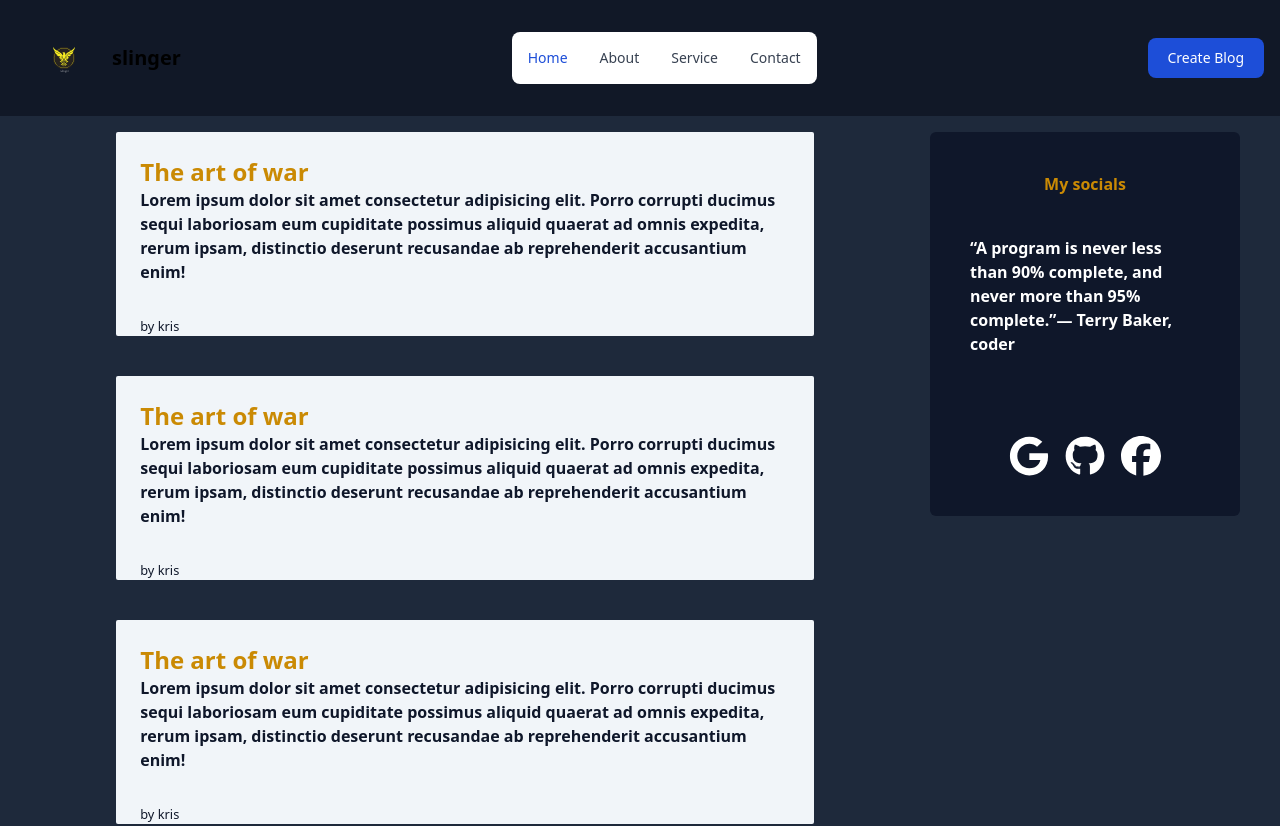
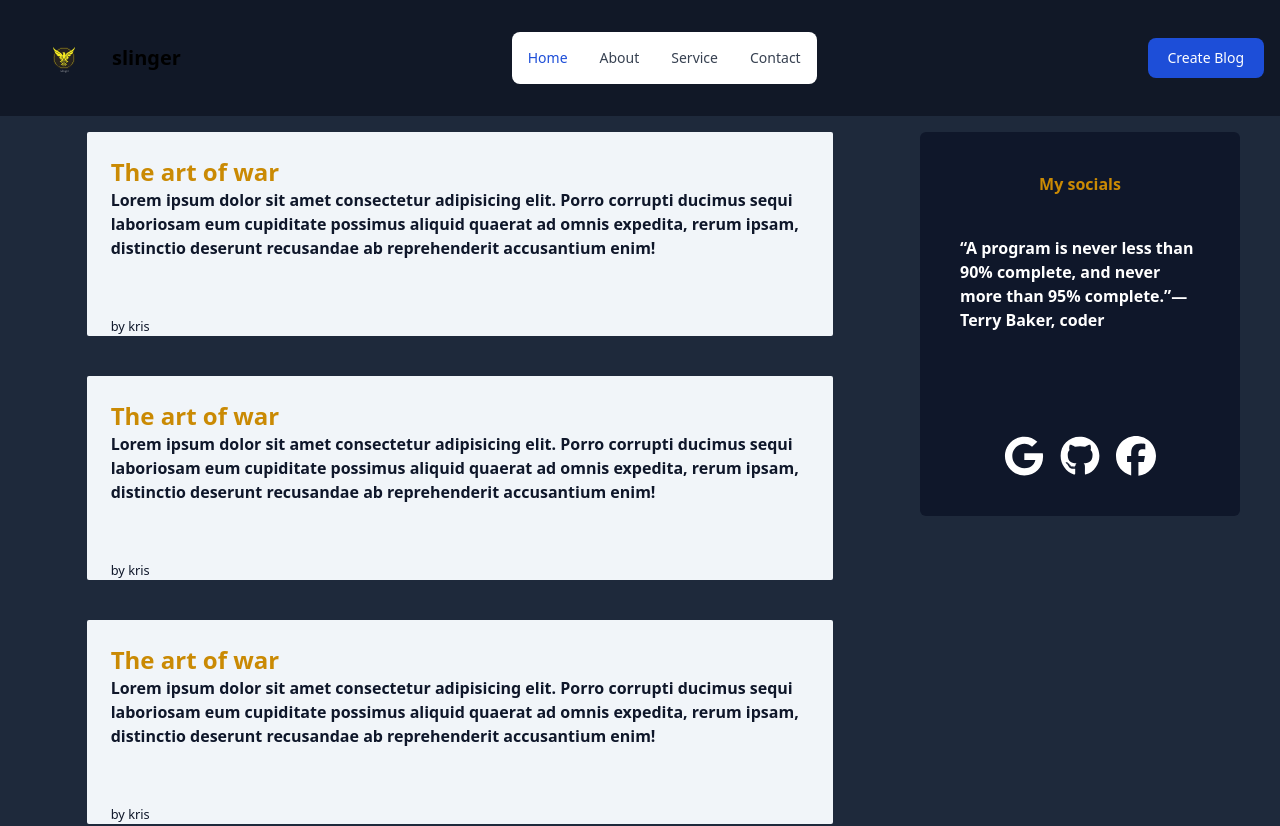
Before and after one commit to chris-muiru/client-blog-site-react, a React (Create React App) app: page / in a window 1280 px wide. Shown: the top 826 px of the page. Built offline with nearby package versions, Linux system fonts and the light colour scheme.

Commit message:
update tailwind styles

```diff
--- a/src/Components/Dashboard/BlogHighlightView.jsx
+++ b/src/Components/Dashboard/BlogHighlightView.jsx
@@ -3,7 +3,7 @@ import { Link } from "react-router-dom"
 const BlogHighlightView = () => {
 	return (
 		<Link to="/blog">
-			<div className="bg-slate-100 text-slate-900 relative min-h-[204px] w-3/4 m-auto rounded-sm p-6">
+			<div className="bg-slate-100 w-full text-slate-900 relative min-h-[204px] m-auto rounded-sm p-6">
 				<h1 className="font-bold text-2xl text-yellow-600">The art of war</h1>
 				<p className="font-semibold">
 					Lorem ipsum dolor sit amet consectetur adipisicing elit. Porro
--- a/src/Components/Dashboard/GroupBlogHighlightView.jsx
+++ b/src/Components/Dashboard/GroupBlogHighlightView.jsx
@@ -3,7 +3,7 @@ import BlogHighlight from "./BlogHighlightView"
 
 const GroupBlogHighlightView = () => {
 	return (
-		<div className="flex w-3/4 m-auto flex-wrap space-y-10 mt-4">
+		<div className="flex m-auto  w-11/12 sm:w-7/12  flex-wrap space-y-10 mt-4 ">
 			<BlogHighlight />
 			<BlogHighlight />
 			<BlogHighlight />
--- a/src/Components/LogIn/SignUpView.jsx
+++ b/src/Components/LogIn/SignUpView.jsx
@@ -66,7 +66,7 @@ const SignUp = () => {
 					</div>
 				</div>
 
-				<div className="mt-20 relative">
+				<div className=" mt-10 sm:mt-20 relative">
 					<form
 						method="post"
 						onSubmit={signUp}
```
